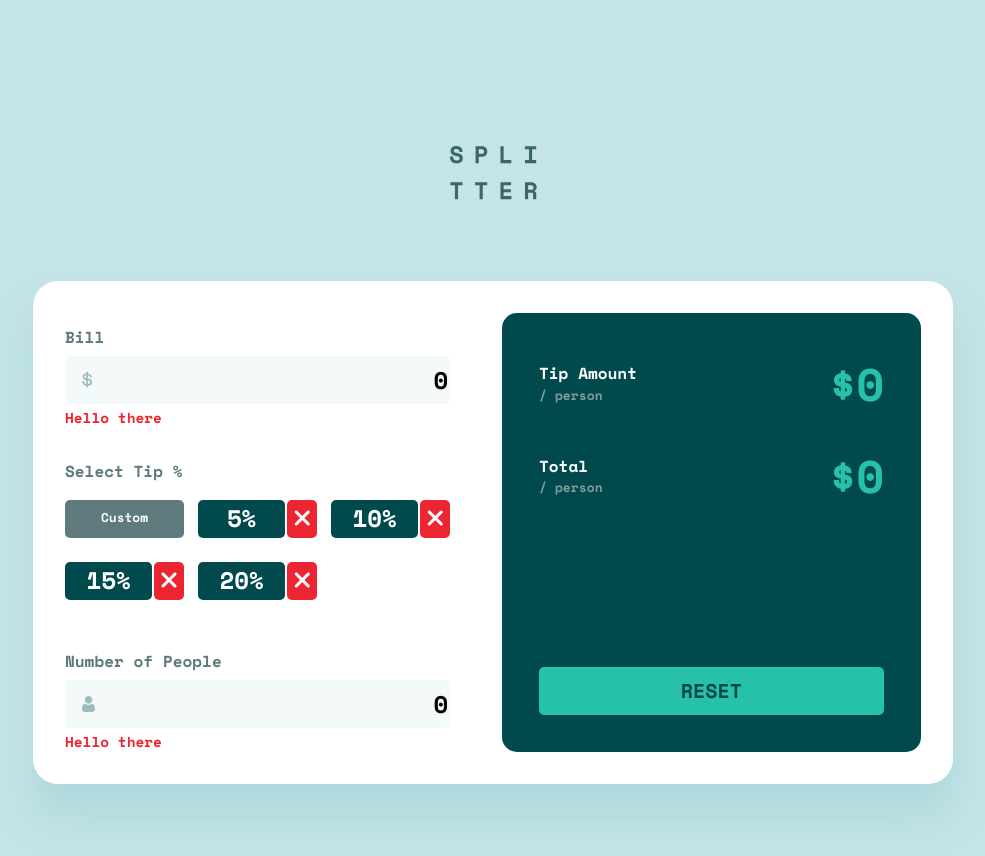
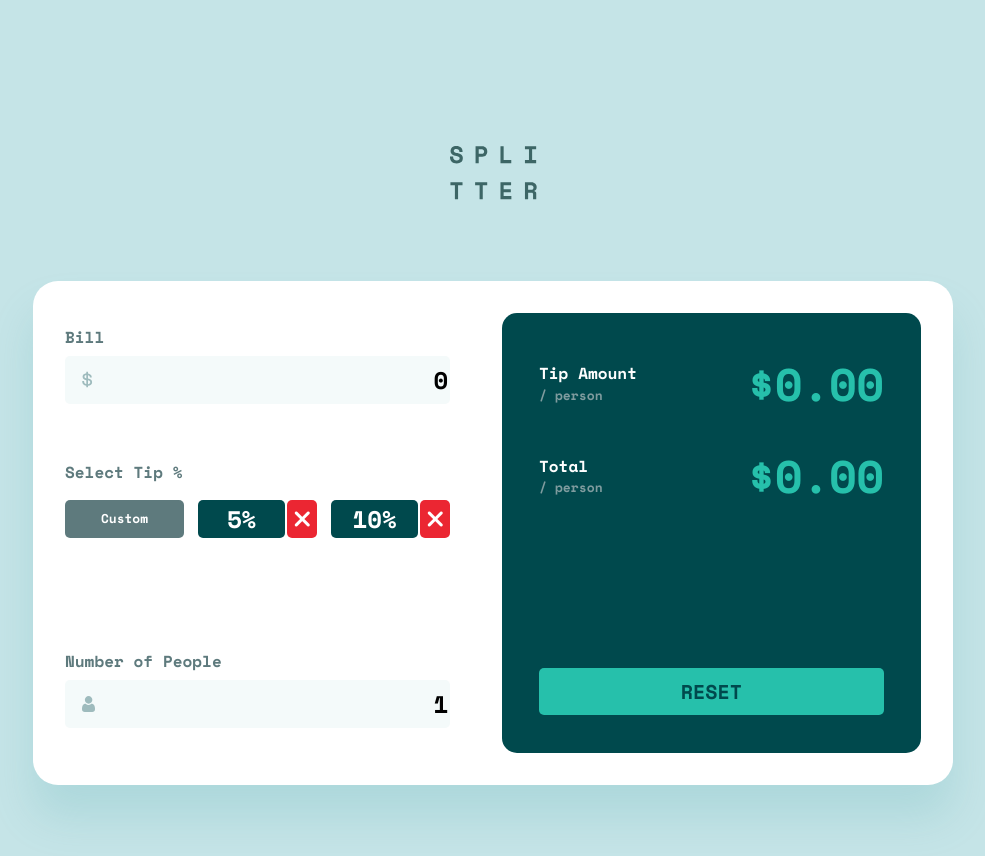
Before and after one commit to hirohiro2255/tip-calculator, a Svelte app: page / in a window 1280 px wide. Shown: the top 856 px of the page, without its empty margins (147-1132 px from the left). Built offline with nearby package versions, Linux system fonts and the light colour scheme.

Commit message:
Add styling for input error

```diff
--- a/src/App.svelte
+++ b/src/App.svelte
@@ -4,10 +4,26 @@
   import logo from './assets/logo.svg';
 
   let bill = 0;
-  let people = 0;
+  let people = 1;
+  let newTip = null;
   let selectedTip = 0;
-  let tipOptions = [5, 10, 15, 20];
+  let tipOptions = [{ id: uuid(), tip: 5}, { id: uuid(), tip: 10}];
   let editing = false;
+  let billErrorMsg = '';
+  let peopleErrorMsg = '';
+
+  function checkType(v) {
+    return Object.prototype.toString.call(v);
+  }
+
+  // https://github.com/sveltejs/svelte-todomvc/blob/master/src/TodoMVC.svelte
+  function uuid() {
+    return 'xxxxxxxx-xxxx-4xxx-yxxx-xxxxxxxxxxxx'.replace(/[xy]/g, (c) => {
+      const r = Math.random() * 16 | 0;
+      const v = c == 'x' ? r : (r & 0x3 | 0x8);
+      return v.toString(16);
+    });
+  }
 
   function handleBill(event) {
     /**
@@ -22,21 +38,20 @@
      */
     // const n = Number.parseInt(event.detail.bill, 10);
     if (event.detail.bill.length === 0) {
-      console.log('Empty!');
+      billErrorMsg = '';
       return;
     }
     const parsedBill = Number.parseFloat(event.detail.bill);
     if (parsedBill <= -1) {
-      console.log('negative number!!');
+      billErrorMsg = 'Cannot accept negative number'
     } else if (isNaN(parsedBill)) {
-      console.log('NaN!!');
+      billErrorMsg = 'Cannot accept non-numeric letters';
     } else if (parsedBill.toString().length >= 6) {
-      console.log('too high');
-      return;
+      billErrorMsg = 'Input must be less than 6-digits-length'
     } else {
       // implementation for the parsable input
       bill = parsedBill;
-      console.log(bill);
+      billErrorMsg = '';
     }
   }
 
@@ -46,12 +61,14 @@
     }
     const parsedNumber = Number.parseInt(event.detail.people, 10);
     if (parsedNumber <= -1) {
+      peopleErrorMsg = 'Cannot accept negative number'
     } else if (isNaN(parsedNumber)) {
+      peopleErrorMsg = 'Cannot accept non-numeric letters';
     } else if (parsedNumber.toString().length >= 19) {
-      console.log('Really? a lot!!');
+      peopleErrorMsg = 'Really? a lot!!'
     } else {
       people = parsedNumber;
-      console.log(people);
+      peopleErrorMsg = ''
     }
   }
 
@@ -63,7 +80,7 @@
   function handleDeleteOption(event) {
     const { tipOption } = event.detail;
     tipOptions = tipOptions.filter((option) => {
-      return option !== tipOption;
+      return option.tip !== tipOption;
     });
     selectedTip = selectedTip === tipOption ? 0 : selectedTip;
   }
@@ -80,6 +97,37 @@
 
   function removeFocus() {
     editing = false;
+    if (checkType(newTip) === '[object Number]') {
+      for (let i = 0; i < tipOptions.length; i++) {
+        if (tipOptions[i].tip === newTip) {
+          return;
+        }
+      }
+      tipOptions = [...tipOptions, { id: uuid(), tip: newTip }]
+    }
+    newTip = null;
+  }
+
+  function finishEditing() {
+    editing = false;
+    if (checkType(newTip) === '[object Number]') {
+      for (let i = 0; i < tipOptions.length; i++) {
+        if (tipOptions[i].tip === newTip) {
+          return;
+        }
+      }
+      tipOptions = [...tipOptions, { id: uuid(), tip: newTip }]
+    }
+    newTip = null;
+  }
+
+  function handleNewTip(event) {
+    const n = Number.parseInt(event.detail.newTip, 10);
+    if (isNaN(n) || n >= 100 || n <= -1) {
+      return;
+    }
+    newTip = n;
+
   }
 
 </script>
@@ -94,6 +142,10 @@
       {people}
       {tipOptions}
       {selectedTip}
+      {billErrorMsg}
+      {peopleErrorMsg}
+      on:handleNewTip={handleNewTip}
+      on:finishEditing={finishEditing}
       on:removeFocus={removeFocus}
       on:handleCustom={handleCustom}
       on:handleTip={handleTip}
--- a/src/components/InputGroup.svelte
+++ b/src/components/InputGroup.svelte
@@ -2,11 +2,18 @@
   import { createEventDispatcher } from 'svelte';
   const dispatch = createEventDispatcher();
 
+  const ENTER = 'Enter';
+  const ESCAPE = 'Escape';
+
   export let bill = 0;
   export let people = 0;
-  export let tipOptions;
+  export let tipOptions = [];
   export let selectedTip;
   export let editing;
+  export let billErrorMsg = '';
+  export let peopleErrorMsg = '';
+
+  $: addTipButtonEnabled = tipOptions.length >= 5;
 
   function handleInput(event) {
     dispatch('handleBill', {
@@ -31,8 +38,19 @@
   function handleCustom() {
     dispatch('handleCustom');
   }
-  function removeFocus() {
+  function removeFocus(event) {
     dispatch('removeFocus');
+  }
+  function finishEditing(event) {
+    if (event.key === ENTER || event.key === ESCAPE) {
+      dispatch('finishEditing');
+    }
+  }
+
+  function handleNewTip(event) {
+    dispatch('handleNewTip', {
+      newTip: event.target.value
+    });
   }
 </script>
 
@@ -40,36 +58,39 @@
   <div class="bill-group">
     <h3 class="tip-title">Bill</h3>
     <input
-      class="bill-input"
+      class={ billErrorMsg.length === 0 ?  "bill-input" : "error-input"}
       type="text"
       placeholder="0"
       on:input={handleInput}
       bind:value={bill}
     />
-    <small class="error-msg">Hello there</small>
+    <small class="error-msg">{billErrorMsg}</small>
   </div>
   <div class="tip-selection-group">
     <div class="tip-selection-header">
       <h3 class="tip-title">Select Tip %</h3>
-      <!-- <button on:dblclick={() => console.log('Hi there')} class="custom-button">Dblclick to Custom</button> -->
     </div>
     <div class="tip-buttons-group">
       {#if editing}
         <div class="button-container">
-          <input autofocus type="text" on:blur={removeFocus} />
+          <input class="add-input-text" autofocus
+          type="number"
+          on:input={handleNewTip}
+          on:blur={removeFocus}
+          on:keydown={finishEditing} />
         </div>
       {:else}
         <div class="button-container">
-          <button on:click={handleCustom} class="custom-button">Custom</button>
+          <button disabled={addTipButtonEnabled} on:click={handleCustom} class="custom-button">Custom</button>
         </div>
       {/if}
-      {#each tipOptions as tip (tip)}
+      {#each tipOptions as obj (obj.id)}
         <div class="button-container">
           <button
-            class={selectedTip === tip ? 'focusedButton' : 'button'}
-            on:click={() => handleTip(tip)}>{tip}%</button
+            class={selectedTip === obj.tip ? 'focusedButton' : 'button'}
+            on:click={() => handleTip(obj.tip)}>{obj.tip}%</button
           >
-          <button class="delete-button" on:click={() => handleDeleteOption(tip)}
+          <button class="delete-button" on:click={() => handleDeleteOption(obj.tip)}
             ><i class="fa-solid fa-xmark" /></button
           >
         </div>
@@ -81,11 +102,11 @@
     <input
       on:input={handlePeople}
       bind:value={people}
-      class="number-of-people"
+      class={ peopleErrorMsg.length === 0 ?  "number-of-people" : "error-input"}
       type="text"
       placeholder="0"
     />
-    <small class="error-msg">Hello there</small>
+    <small class="error-msg">{peopleErrorMsg}</small>
   </div>
 </section>
 
@@ -139,11 +160,25 @@
     opacity: 0.7;
     transition: 0.3s;
   }
+  .custom-button:disabled,
+  .custom-button[disabled] {
+    opacity: 0.2;
+  }
+  .add-input-text {
+    width: 100%;
+    text-align: right;
+    font-size: 1.5rem; /* same as size on desktop */
+    font-weight: 700;
+    line-height: 1.48;
+  }
   .tip-buttons-group {
     margin-top: 16px;
     display: grid;
     grid-template: repeat(3, 48px) / 1fr 1fr;
     gap: 16px;
+  }
+  .people-group {
+    margin-top: 32px;
   }
   .button-container {
     display: flex;
@@ -224,13 +259,35 @@
     border: 2px solid var(--primary-strong-cyan);
     outline: none;
   }
-  .error {
-    border: 1px solid var(--neutral-error-red);
+  .error-input {
+    width: 100%;
+    margin-top: 6px;
+    height: 48px;
+    border-style: none;
+    border-radius: 5px;
+    background-color: var(--neutral-very-light-grayish-cyan);
+    font-size: 1.5rem; /* same as size on desktop */
+    font-weight: 700;
+    line-height: 1.48;
+    text-align: right;
+    background-image: url(./../assets/icon-dollar.svg);
+    background-repeat: no-repeat;
+    background-position: 17px center;
+    border: 2px solid var(--neutral-error-red);
   }
+  .error-input:focus {
+    outline: none;
+    border: 2px solid var(--neutral-error-red);
+  }
+  /*.error-input:active {
+    outline: none;
+    border: 2px solid var(--neutral-error-red);
+  }*/
   .error-msg {
     display: block;
     margin-top: 3px;
     font-size: 0.9rem;
+    height: 22px;
     color: var(--neutral-error-red);
   }
 
@@ -258,5 +315,24 @@
     .people-group {
       margin-top: 40px;
     }
+    .error-input {
+      width: 100%;
+      margin-top: 6px;
+      height: 48px;
+      border-style: none;
+      border-radius: 5px;
+      background-color: var(--neutral-very-light-grayish-cyan);
+      font-size: 1.5rem; /* same as size on desktop */
+      font-weight: 700;
+      line-height: 1.48;
+      text-align: right;
+      background-image: url(./../assets/icon-dollar.svg);
+      background-repeat: no-repeat;
+      background-position: 17px center;
+      border: 2px solid var(--neutral-error-red);
+    }
+    .error-input:focus {
+      border: 2px solid var(--neutral-error-red);
+    }
   }
 </style>
```
